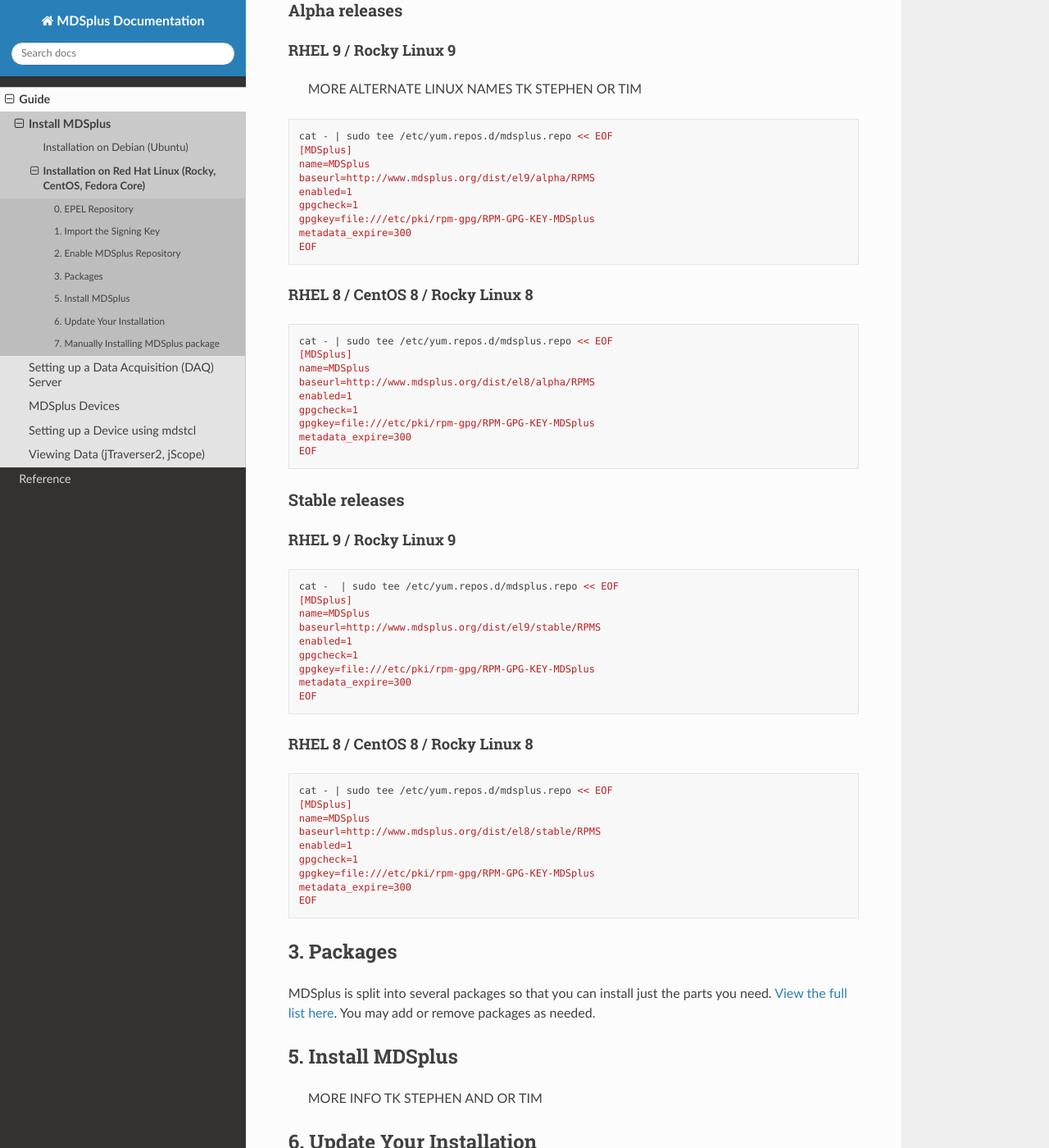
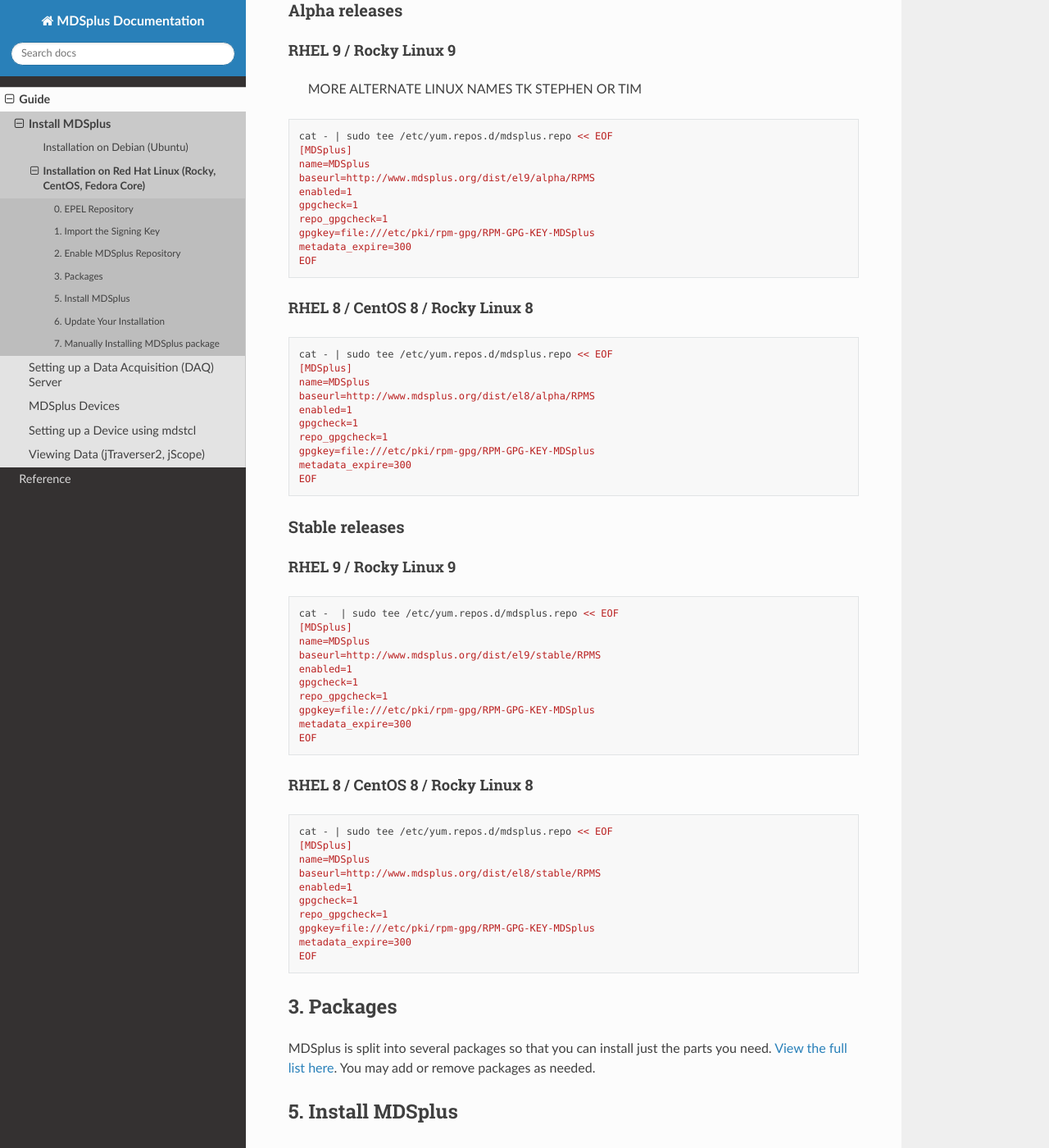
Before and after one commit to MDSplus/Documentation, a Sphinx documentation site: the page built from docs/guide/install/redhat.md, in a window 1280 px wide and 1400 px high, scrolled down 1274 px. Shown: the whole window at 82% size. Built offline with Sphinx 7.4.7 and the Read the Docs theme 3.1.0, drawn with Linux system fonts in a browser that asks for light colours; pages that are not in the unit, such as notebooks, are missing from menus.

Commit message:
Update RedHat installation instructions to include repo_gpgcheck

```diff
--- a/docs/guide/install/redhat.md
+++ b/docs/guide/install/redhat.md
@@ -47,6 +47,7 @@
 baseurl=http://www.mdsplus.org/dist/el9/alpha/RPMS
 enabled=1
 gpgcheck=1
+repo_gpgcheck=1
 gpgkey=file:///etc/pki/rpm-gpg/RPM-GPG-KEY-MDSplus
 metadata_expire=300
 EOF
@@ -61,6 +62,7 @@
 baseurl=http://www.mdsplus.org/dist/el8/alpha/RPMS
 enabled=1
 gpgcheck=1
+repo_gpgcheck=1
 gpgkey=file:///etc/pki/rpm-gpg/RPM-GPG-KEY-MDSplus
 metadata_expire=300
 EOF
@@ -77,6 +79,7 @@
 baseurl=http://www.mdsplus.org/dist/el9/stable/RPMS
 enabled=1
 gpgcheck=1
+repo_gpgcheck=1
 gpgkey=file:///etc/pki/rpm-gpg/RPM-GPG-KEY-MDSplus
 metadata_expire=300
 EOF
@@ -90,6 +93,7 @@
 baseurl=http://www.mdsplus.org/dist/el8/stable/RPMS
 enabled=1
 gpgcheck=1
+repo_gpgcheck=1
 gpgkey=file:///etc/pki/rpm-gpg/RPM-GPG-KEY-MDSplus
 metadata_expire=300
 EOF
```
